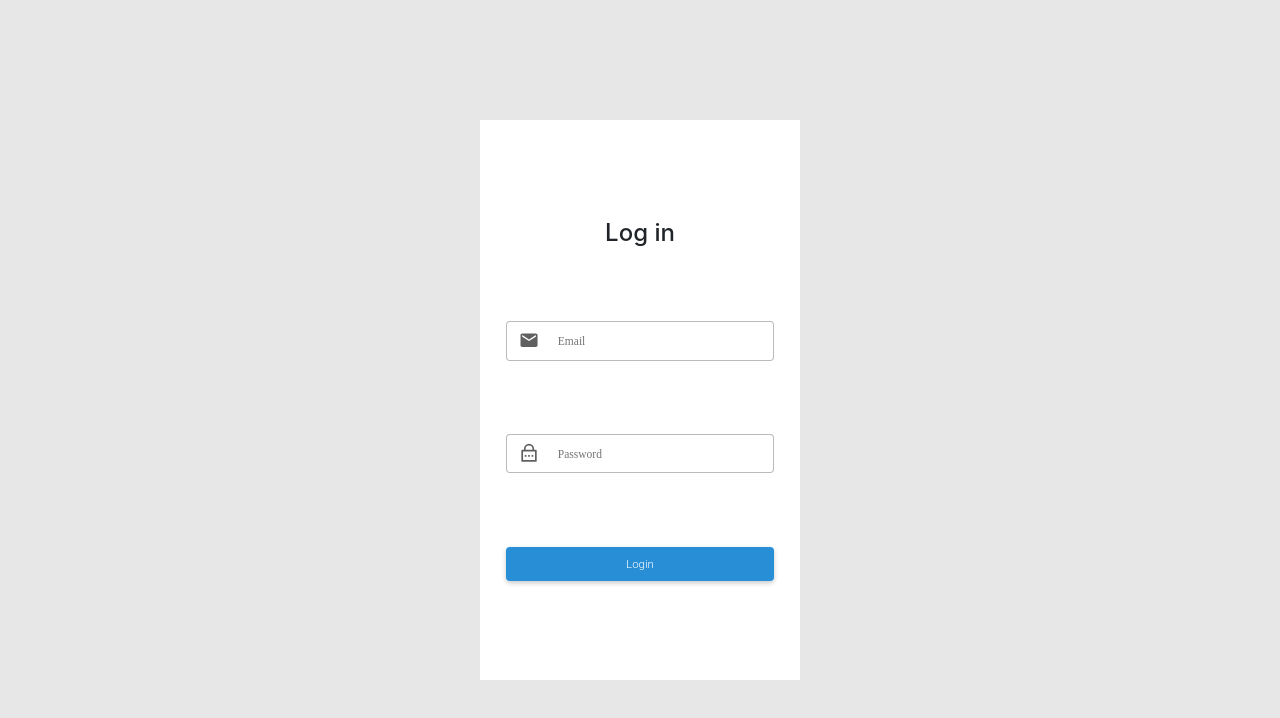
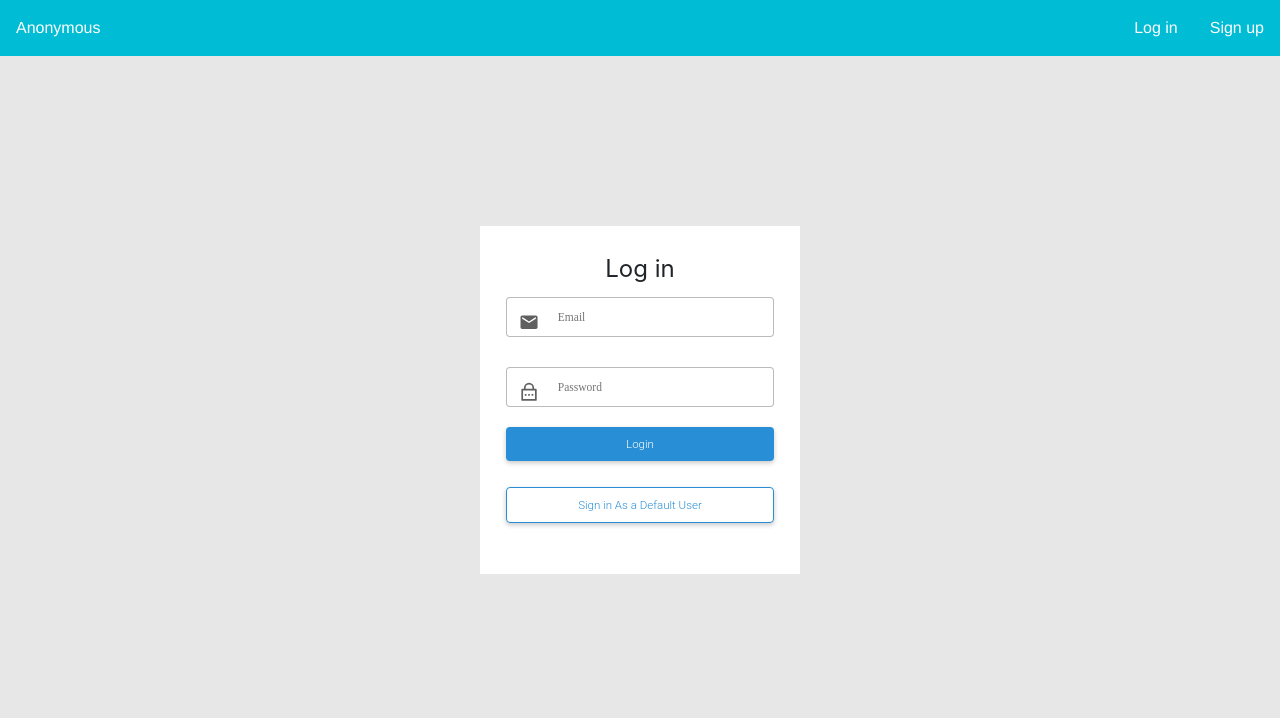
Before and after one commit to dharmiknotop/Chatting-App, a React (Create React App) app: page /login in a window 1280 px wide. Shown: the top 718 px of the page. Built offline with nearby package versions, Linux system fonts and the light colour scheme.

Commit message:
Added a default user button

```diff
--- a/src/components/HomePage/homepage.css
+++ b/src/components/HomePage/homepage.css
@@ -204,10 +204,6 @@
 }
 
 @media only screen and (max-width: 400px) {
-  .userSection,
-  .ChatSection {
-    height: 80vh;
-  }
 }
 .dropdownSpan {
   position: relative;
--- a/src/components/Login/Login.js
+++ b/src/components/Login/Login.js
@@ -6,6 +6,7 @@ import { AiOutlineUser } from 'react-icons/ai'
 import { signin } from '../../redux/actions/Authentication'
 import { useDispatch, useSelector } from 'react-redux'
 import { useNavigate } from 'react-router-dom'
+import Navbar from '../navbar/Navbar'
 
 const Login = () => {
   const dispatch = useDispatch()
@@ -31,18 +32,17 @@ const Login = () => {
   }, [authenticated])
 
   return (
-    <h1>
+    <div>
+      <Navbar />
       <div className="LoginSignUpContainer">
         <div className="LoginSignUpBox">
           <form className="loginForm" onSubmit={userLogin}>
             <div className="d-flex justify-content-center">Log in</div>
-
             <div className="Email">
               <MdEmail />
               <input
                 type="email"
                 placeholder="Email"
-                required
                 value={email}
                 onChange={(e) => setEmail(e.target.value)}
               />
@@ -52,16 +52,30 @@ const Login = () => {
               <input
                 type="password"
                 placeholder="Password"
-                required
                 value={password}
                 onChange={(e) => setPassword(e.target.value)}
               />
             </div>
             <input type="submit" value="Login" className="loginBtn" />
+            <div>
+              <button
+                className="DefaultLoginBtn"
+                onClick={() => {
+                  dispatch(
+                    signin({
+                      email: 'DefaultUser@gmail.com',
+                      password: 'Test@123',
+                    }),
+                  )
+                }}
+              >
+                Sign in As a Default User
+              </button>
+            </div>{' '}
           </form>
         </div>
       </div>
-    </h1>
+    </div>
   )
 }
 
--- a/src/components/Login/login.css
+++ b/src/components/Login/login.css
@@ -14,7 +14,6 @@
 .LoginSignUpBox {
   background-color: white;
   width: 25vw;
-  height: 70vh;
   box-sizing: border-box;
   overflow: hidden;
 }
@@ -38,13 +37,6 @@
   color: #1a6499;
 }
 
-.LoginSignUpBox > div > button {
-  background-color: #288ed6;
-  height: 3px;
-  width: 50%;
-  border: none;
-  transition: all 0.5s;
-}
 .loginForm > .d-flex,
 .signUpForm > .d-flex {
   font-size: 1.5rem;
@@ -81,6 +73,7 @@
   border-radius: 4px;
   font: 300 0.9vmax cursive;
   outline: none;
+  margin: 10px 0 20px;
 }
 
 .loginForm > div > svg,
@@ -215,3 +208,17 @@
     padding: 1.8vmax;
   }
 }
+.DefaultLoginBtn {
+  width: 100%;
+  border: 1px solid #288ed6;
+  background: white;
+  color: #288ed6;
+  font: 300 0.9vmax 'Roboto';
+  padding: 0.8vmax;
+  margin: 2vmax 0;
+  cursor: pointer;
+  transition: all 0.5s;
+  border-radius: 4px;
+  outline: none;
+  box-shadow: 0 2px 5px rgba(0, 0, 0, 0.219);
+}
--- a/src/components/signUp/SignUp.js
+++ b/src/components/signUp/SignUp.js
@@ -6,6 +6,7 @@ import './signUp.css'
 import { signup } from '../../redux/actions/Authentication'
 import { useDispatch, useSelector } from 'react-redux'
 import { useNavigate } from 'react-router-dom'
+import Navbar from '../navbar/Navbar'
 const SignUp = () => {
   const dispatch = useDispatch()
   const navigate = useNavigate()
@@ -38,6 +39,8 @@ const SignUp = () => {
 
   return (
     <div className="LoginSignUpContainer">
+      <Navbar />
+
       <div className="LoginSignUpBox">
         <form
           className="loginForm"
--- a/src/components/signUp/signUp.css
+++ b/src/components/signUp/signUp.css
@@ -14,7 +14,6 @@
 .LoginSignUpBox {
   background-color: white;
   width: 25vw;
-  height: 70vh;
   box-sizing: border-box;
   overflow: hidden;
 }
```
